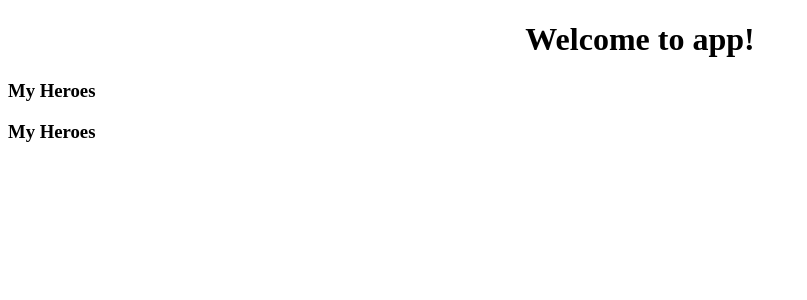
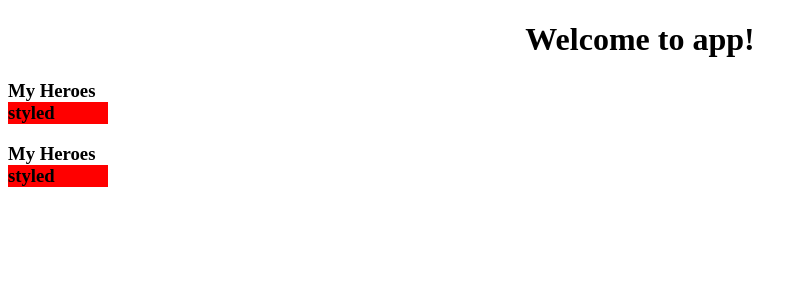
Before and after one commit to osumoogle/AngularWorkshop, an Angular app in the folder my-app/: page / in a window 1280 px wide. Shown: the top 300 px of the page, without its empty margins (0-807 px from the left). Built offline with nearby package versions, Linux system fonts and the light colour scheme.

Commit message:
scoped styling to components

```diff
--- a/my-app/src/app/hero-list/hero-list.component.css
+++ b/my-app/src/app/hero-list/hero-list.component.css
@@ -0,0 +1,3 @@
+div {
+  background-color: red;
+}
--- a/my-app/src/app/hero-list/hero-list.component.html
+++ b/my-app/src/app/hero-list/hero-list.component.html
@@ -1 +1,5 @@
-<h3>My Heroes</h3>
+<h3>My Heroes
+  <div style="width:100px;">
+    styled
+  </div>
+</h3>
```
